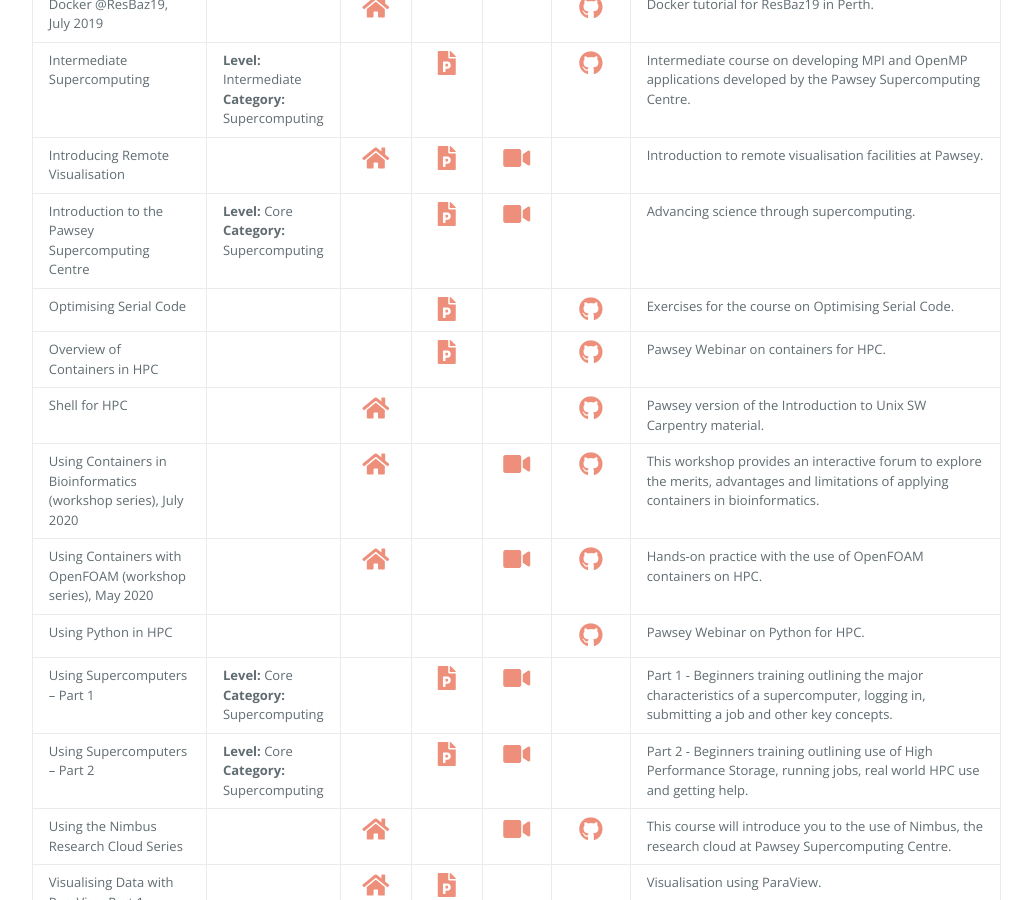
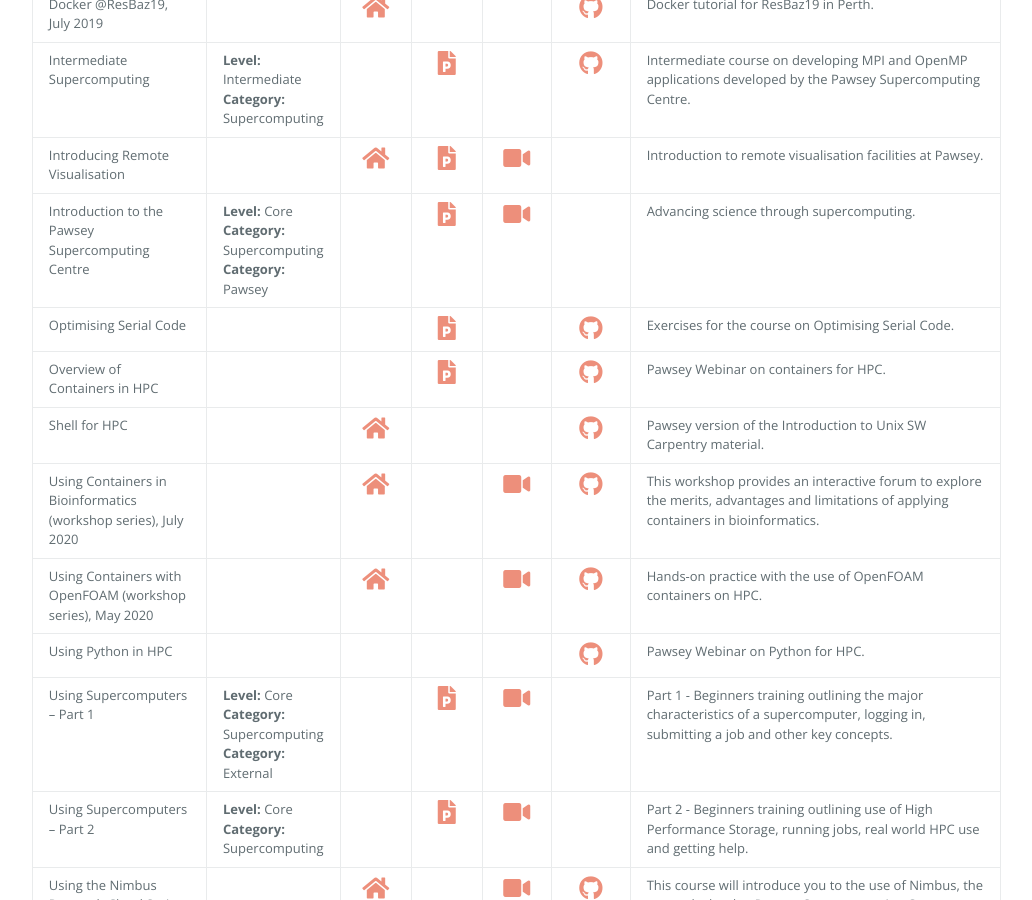
Before and after one commit to ratkinson0405/ratkinson0405.github.io, a Jekyll site: the page built from training.md, in a window 1280 px wide and 900 px high, scrolled down 891 px. Shown: the whole window, without its empty margins (173-1205 px from the left). Built offline with Jekyll 4.4.1, drawn with Linux system fonts in a browser that asks for light colours; our own code applies the rules of GitHub Pages for plain Markdown files; the repository's description, which GitHub fills in, is left out.

Commit message:
Update default.html

```diff
--- a/_layouts/default.html
+++ b/_layouts/default.html
@@ -95,6 +95,7 @@
                   <td markdown="span">{{ data.title }}</td>
                   <td markdown="span">{% if data.level != nil %}<b>Level:</b> {{ data.level }}<br>{% endif %}
                                       {% if data.category != nil %}<b>Category:</b> {{ data.category }}<br>{% endif %}
+                                      {% if data.provider != nil %}<b>Category:</b> {{ data.provider }}<br>{% endif %}
                   </td>
                   <td markdown="span" align="center">{% if data.url != nil %}<a href="{{ data.url }}"><i class="fas fa-home"></i></a>{% endif %}</td>
                   <td markdown="span" align="center">{% if data.ppt != nil %}<a href="{{ data.ppt }}"><i class="fas fa-file-powerpoint"></i></a>{% endif %}</td>
```
